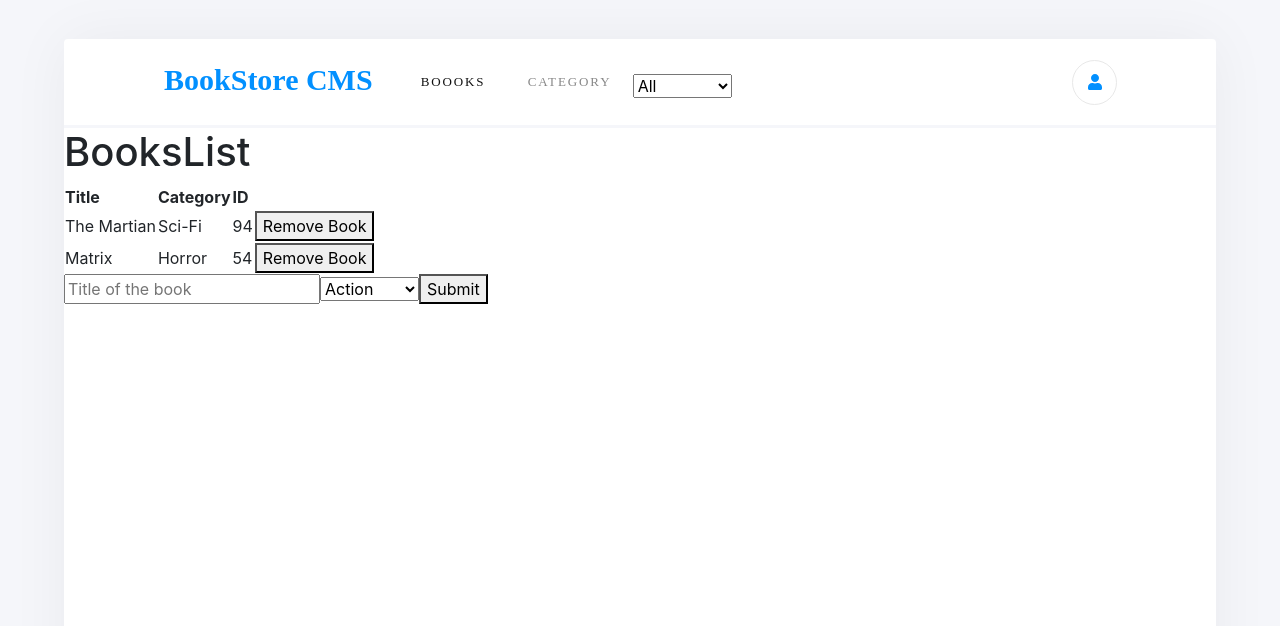
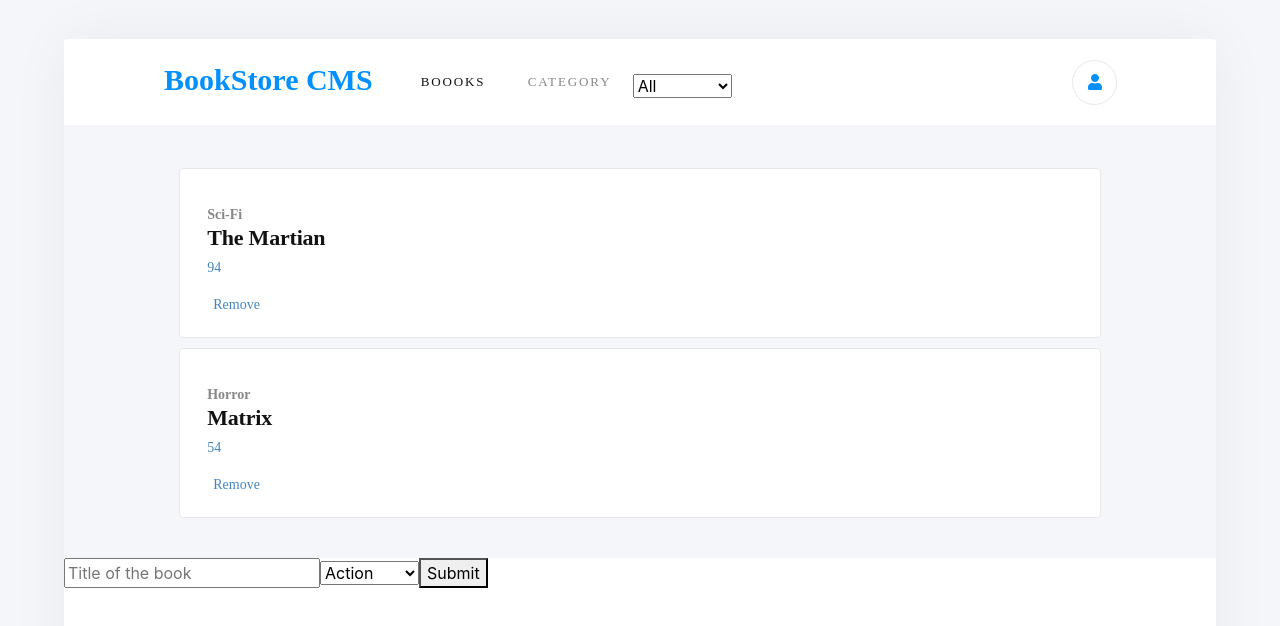
Before and after one commit to JuanPabloGil/BookStoreReact, a React (Create React App) app: page / in a window 1280 px wide. Shown: the part 110-736 px from the top of the page. Built offline with nearby package versions, Linux system fonts and the light colour scheme.

Commit message:
Add style to the bookList display

```diff
--- a/src/components/Book.jsx
+++ b/src/components/Book.jsx
@@ -1,15 +1,15 @@
 import React from 'react';
 
-const Book = ({book, handleRemoveBook}) => {
+const Book = ({ book, handleRemoveBook }) => {
   return (
-
-    <tr>
-      <td>{book.title}</td>
-      <td>{book.category}</td>
-      <td>{book.id}</td>
-      <td><button onClick={ () => handleRemoveBook(book.id) } > Remove Book </button></td>
-    </tr>
-    );
+    <div className="Lesson-Panel">
+      <span className="School-of">{book.category}</span>
+      <h3 className="title">{book.title}</h3>
+      <span className="Suzanne-Collins">{book.id}</span>
+      <br/>
+      <button className="Remove pt-3" onClick={() => handleRemoveBook(book.id)} > Remove </button>
+    </div>
+  );
 }
 
 export default Book;
--- a/src/containers/BooksList.jsx
+++ b/src/containers/BooksList.jsx
@@ -27,25 +27,8 @@ const BooksList = () => {
   }
 
   return (
-    <div>
-      <h1>BooksList</h1>
-
-
-      <table>
-        <thead>
-          <tr>
-            <th>Title</th>
-            <th>Category</th>
-            <th>ID</th>
-          </tr>
-        </thead>
-
-        <tbody>
-          {filterByCategory().map((book) => <Book key={book.id} book={book} handleRemoveBook={handleRemoveBook} />)}
-        </tbody>
-
-
-      </table>
+    <div className="BookList">
+        {filterByCategory().map((book) => <Book key={book.id} book={book} handleRemoveBook={handleRemoveBook} />)}
     </div>
 
   );
--- a/src/styles/index.css
+++ b/src/styles/index.css
@@ -67,3 +67,70 @@ body {
 .headerMenu {
   border-bottom: 3px solid  #f5f6fa;
 }
+
+.BookList {
+  background-color: #f5f6fa;
+  padding: 30px 0 30px 0;
+}
+
+.Lesson-Panel {
+  width: 80%;
+  height: 170px;
+  border-radius: 4px;
+  border: solid 1px #e8e8e8;
+  background-color: #ffffff;
+  margin: 10px auto 10px auto ;
+  padding: 32px 0 28px 27px;
+}
+
+.School-of {
+  width: 49px;
+  height: 18px;
+  opacity: 0.5;
+  font-family: Montserrat;
+  font-size: 14px;
+  font-weight: bold;
+  font-stretch: normal;
+  font-style: normal;
+  line-height: normal;
+  letter-spacing: normal;
+  color: #121212;
+}
+
+.title {
+  width: 197px;
+  height: 29px;
+  font-family: RobotoSlab;
+  font-size: 22px;
+  font-weight: bold;
+  font-stretch: normal;
+  font-style: normal;
+  line-height: normal;
+  letter-spacing: -0.2px;
+  color: #121212;
+  margin-bottom: 0 ;
+}
+
+.Suzanne-Collins {
+  width: 93px;
+  height: 19px;
+  font-family: RobotoSlab;
+  font-size: 14px;
+  font-weight: 300;
+  font-stretch: normal;
+  font-style: normal;
+  line-height: normal;
+  letter-spacing: normal;
+  color: #4386bf;
+}
+
+.Remove {
+  background-color: white;
+  color: #4386bf;
+  border: none;
+  width: 54px;
+  height: 19px;
+  font-family: RobotoSlab;
+  font-size: 14px;
+  font-weight: 300;
+}
```
